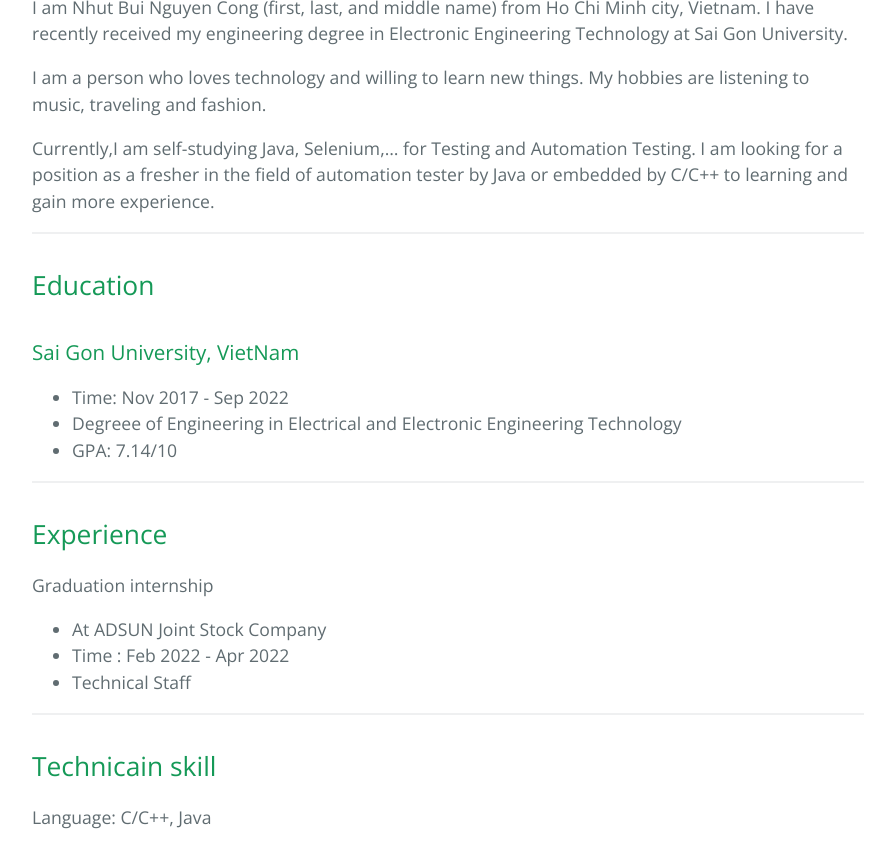
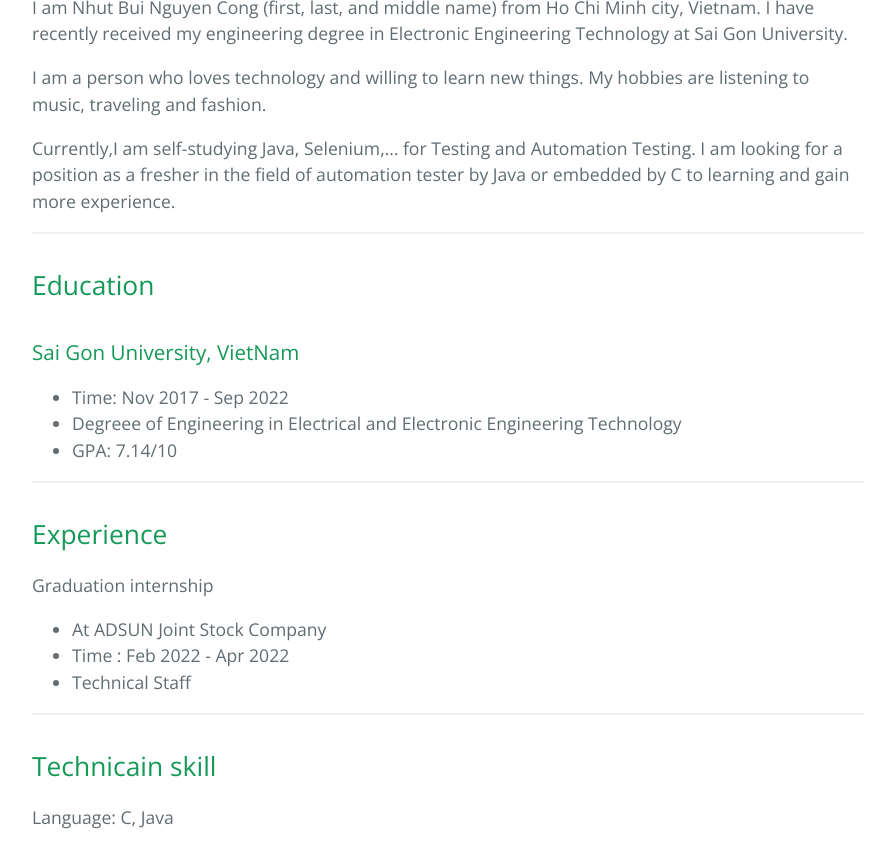
Before and after one commit to NhutBuiNC/NhutBuiNC.github.io, a Jekyll site: the page built from index.md, in a window 1280 px wide, cut to the strip 638-1490 px from the top of the page. Shown: the whole strip, without its empty margins (192-1087 px from the left). Built offline with Jekyll 4.4.1, drawn with Linux system fonts in a browser that asks for light colours.

```diff
--- a/index.md
+++ b/index.md
@@ -16,7 +16,7 @@ I am Nhut Bui Nguyen Cong (first, last, and middle name) from Ho Chi Minh city,
 
 I am a person who loves technology and willing to learn new things. My hobbies are listening to music, traveling and fashion.
 
-Currently,I am self-studying Java, Selenium,... for Testing and Automation Testing. I am looking for a position as a fresher in the field of automation tester by Java or embedded by C/C++ to learning and gain more experience.
+Currently,I am self-studying Java, Selenium,... for Testing and Automation Testing. I am looking for a position as a fresher in the field of automation tester by Java or embedded by C to learning and gain more experience.
 
 
 
@@ -45,7 +45,7 @@ Graduation internship
 ------
 ## Technicain skill
 
-Language: C/C++, Java
+Language: C, Java
 
 General: Auto Testing, Embedded.
 
```
